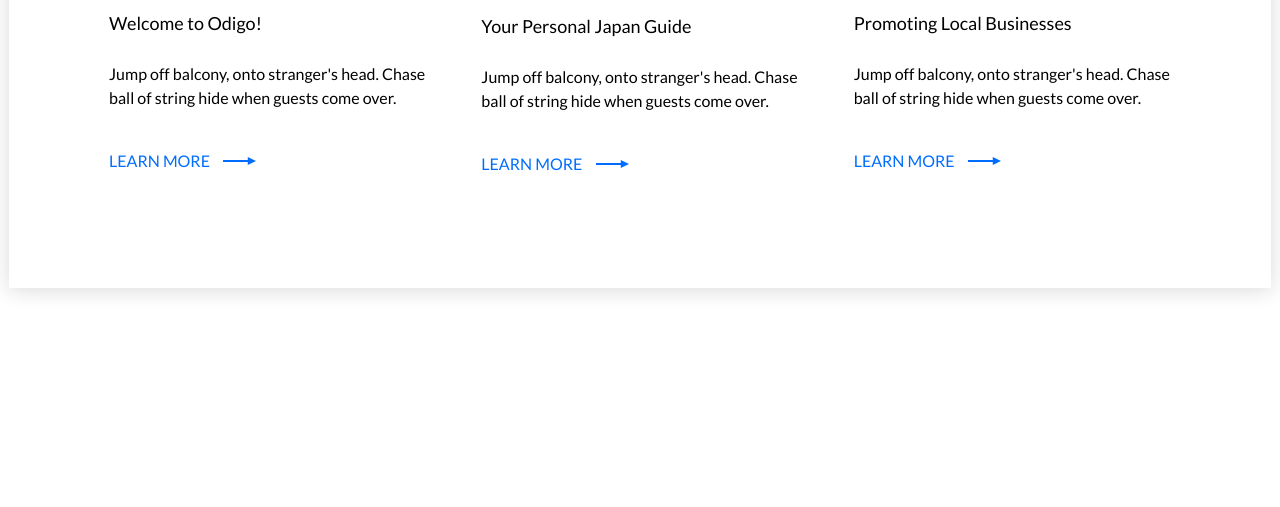
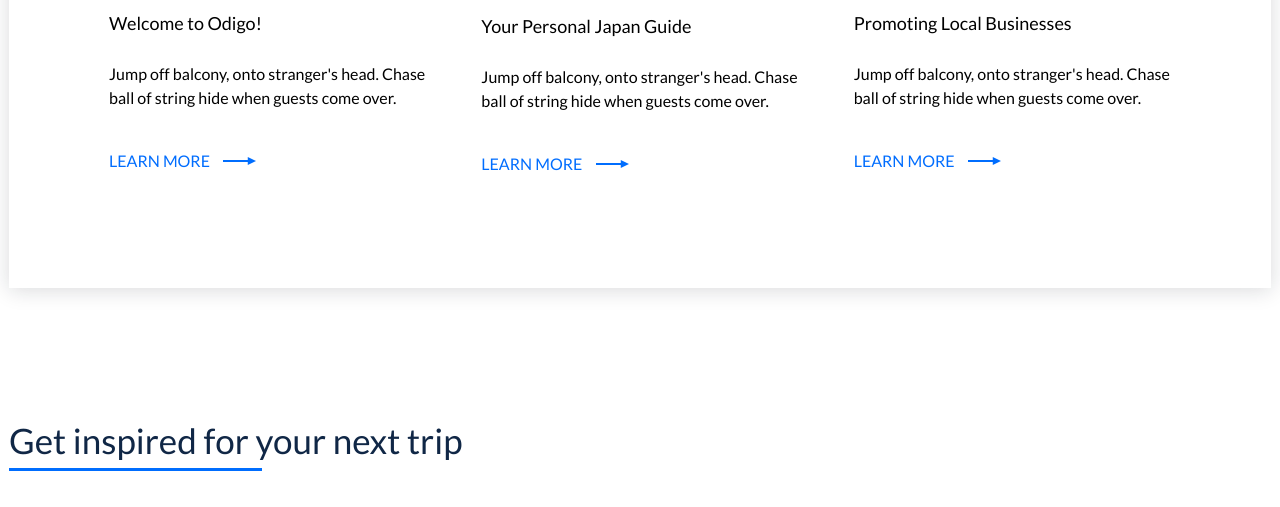
Before and after one commit to OlgaEzzhalkina/travel, a plain HTML site: page index.html in a window 1280 px wide. Shown: the part 1128-1635 px from the top of the page. Before the commit the page ends 1547 px from the top, so only its background shows below. Drawn offline with Linux system fonts and the light colour scheme.

Commit message:
add: section Places

```diff
--- a/css/style.css
+++ b/css/style.css
@@ -66,6 +66,30 @@ img {
 .wrapper {
   max-width: 1060px;
   margin: 0 auto;
+}
+
+.wrapper-full {
+  max-width: 1262px;
+  margin: 0 auto;
+}
+
+.section-title {
+  font-weight: 500;
+  font-size: 35px;
+  color: #102746;
+  position: relative;
+  padding-bottom: 10px;
+}
+
+.section-title::after {
+  display: block;
+  content: '';
+  width: 253px;
+  height: 3px;
+  background-color: #006dfe;
+  position: absolute;
+  bottom: 0;
+  left: 0;
 }
 
 /* --- Header styles start --- */
@@ -294,8 +318,13 @@ img {
 
 /* --- Benefits styles end --- */
 
-/* --- Header styles start --- */
-/* --- Header styles end --- */
+/* --- Places styles start --- */
+
+.places__title {
+  margin-bottom: 36px;
+}
+
+/* --- Places styles end --- */
 
 /* --- Header styles start --- */
 /* --- Header styles end --- */
--- a/index.html
+++ b/index.html
@@ -110,6 +110,13 @@
             </div>
          </div>
       </section>
+      <section class="places">
+         <div class="wrapper-full">
+            <h2 class="places__title section-title">
+               Get inspired for your next trip
+            </h2>
+         </div>
+      </section>
    </main>
 </body>
 </html>
```
